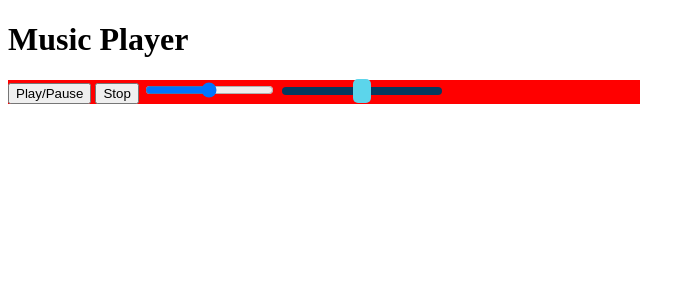
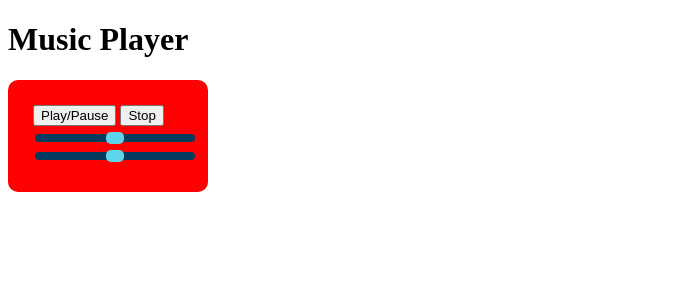
Before and after one commit to Voxalium/web_work, a PHP site: page / in a window 1280 px wide. Shown: the top 300 px of the page, without its empty margins (0-695 px from the left). Run offline with PHP 8.4, Linux system fonts and the light colour scheme.

Commit message:
music player update

```diff
--- a/Exercices/Music Player/index.html
+++ b/Exercices/Music Player/index.html
@@ -28,8 +28,10 @@
                 <span>Stop</span>
             </button>
 
-            <input type="range" id="volume" min="0" max="2" value="1" step="0.01" />
-            <input class="pan" type="range" id="pan" min="-1" max="1" value="0" step="0.01" data-range="circular" />
+            <div id="control">
+                <input class="custom"" type="range" id="volume" min="0" max="2" value="1" step="0.01" />
+                <input class="custom" type="range" id="pan" min="-1" max="1" value="0" step="0.01" />
+            </div>
 
         </div>
     </div>
--- a/Exercices/Music Player/style.css
+++ b/Exercices/Music Player/style.css
@@ -1,18 +1,20 @@
  #mainContainer{
-    width: 50%;
+    padding: 25px;
+    width: 150px;
     background-color: red;
+    border-radius: 10px;
  }
 
 
  /** INPUT **/
- .pan{
+ .custom{
    -webkit-appearance: none;
    appearance: none;
    background: transparent;
    cursor: pointer;
    width: 10rem;
  }
- .pan::-webkit-slider-runnable-track{
+ .custom::-webkit-slider-runnable-track{
    background: #053a5f;
    margin-bottom: 3px;
 
@@ -21,24 +23,24 @@
 
 
  }
- .pan::-webkit-slider-thumb{
+ .custom::-webkit-slider-thumb{
    -webkit-appearance: none;
    appearance: none;
-   margin-top: -8px;
+   margin-top: -2px;
    background: #5cd5eb;
-   height: 24px;
+   height: 12px;
    width: 18px;
    border-radius: 5px;
  }
 
- .pan::-moz-range-track{
+ .custom::-moz-range-track{
    background: #053a5f;
    height: 0.5rem;
    border-radius: 8px;
 
  }
 
- .pan::-moz-range-thumb{
+ .custom::-moz-range-thumb{
    border: none;
    background: #5cd5eb;
    height: 24px;
@@ -46,3 +48,7 @@
    border-radius: 5px;
 
  }
+
+ #control{
+  padding-top: 5px;
+ }
```
